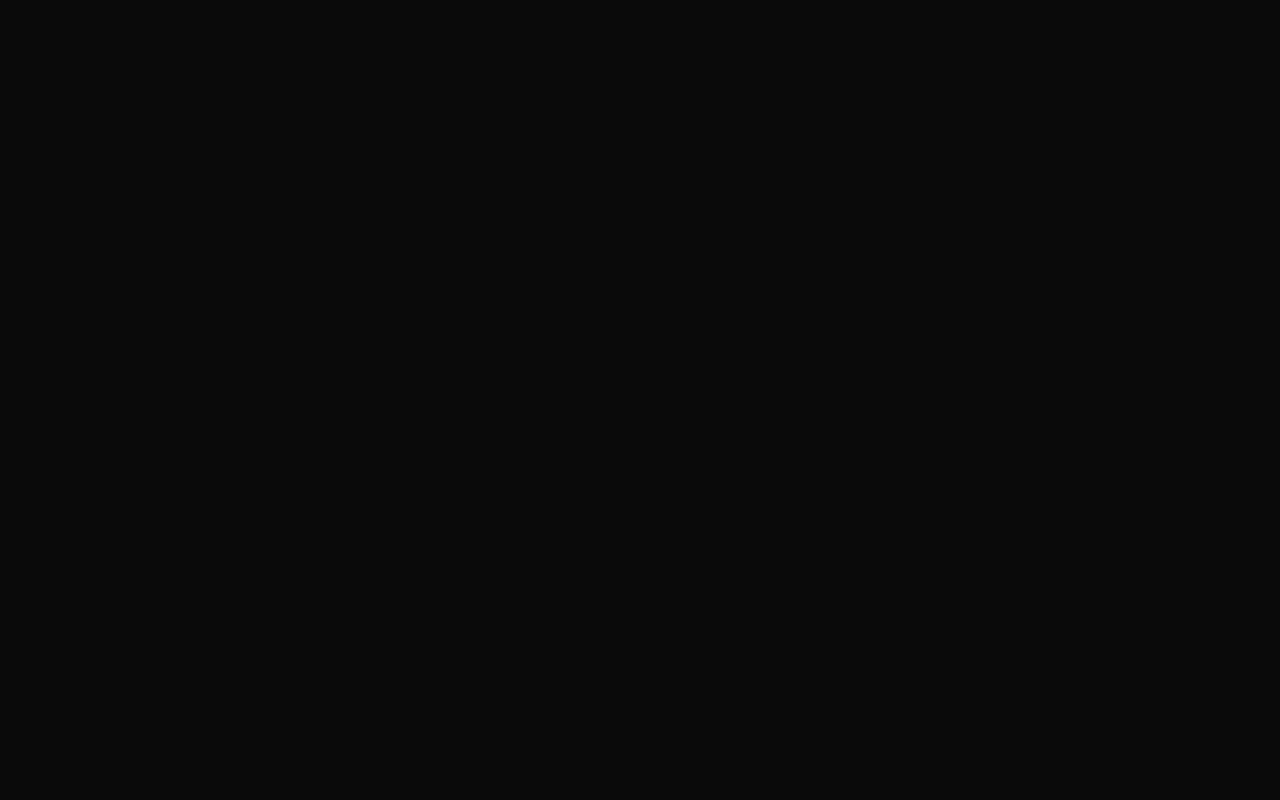
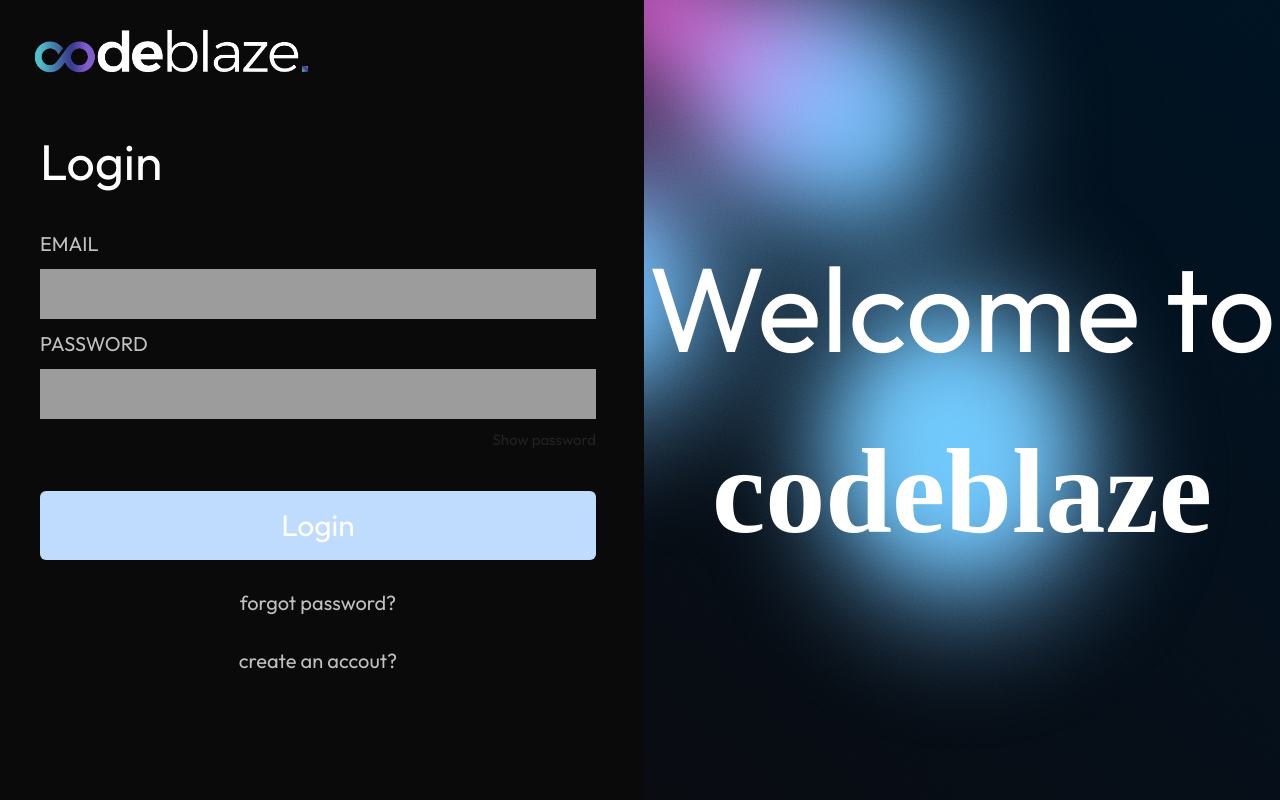
Before and after one commit to phoenix1004-dev/codeblaze, a React (Create React App) app: page /login in a window 1280 px wide. Before the commit this address had no page. Built offline with nearby package versions, Linux system fonts and the light colour scheme; a web font is replaced by a local one.

Commit message:
make login & signup page

```diff
--- a/src/App.tsx
+++ b/src/App.tsx
@@ -6,6 +6,8 @@
 import "./App.css";
 import Disclaimer from "./pages/Disclaimer";
 import Cookie from "./pages/Cookie";
+import Login from "./pages/Login";
+import Signup from "./pages/Signup";
 
 function App() {
   return (
@@ -15,6 +17,8 @@
       <Route path="/term" element={<Term />} />
       <Route path="/disclaimer" element={<Disclaimer />} />
       <Route path="/cookie" element={<Cookie />} />
+      <Route path="/login" element={<Login />} />
+      <Route path="/signup" element={<Signup />} />
     </Routes>
   );
 }
--- a/src/components/GradientBg/index.tsx
+++ b/src/components/GradientBg/index.tsx
@@ -2,10 +2,7 @@
 
 const GradientEffect = () => {
   return (
-    <div
-      className="gradient-bg"
-      style={{ position: "absolute", width: "100%" }}
-    >
+    <div className="gradient-bg">
       <svg
         viewBox="0 0 100vw 100vw"
         xmlns="http://www.w3.org/2000/svg"
--- a/src/components/Nav/FixedNav/SubMenu.tsx
+++ b/src/components/Nav/FixedNav/SubMenu.tsx
@@ -9,7 +9,7 @@
             className="framer-bnygp framer-lsiydu framer-v-lsiydu framer-86q8yf bg-[var(--token-dfd29766-9b54-40dd-9398-e62b74c1aefb,rgb(34,34,34))] rounded-[8px]"
             data-framer-name="Button State 1"
             data-highlight="true"
-            href="https://tiborbregman.lemonsqueezy.com/buy/7ba08e30-c822-47b8-8af9-9909fc8aeb50"
+            href="./login"
             target="_blank"
             rel="noopener noreferrer"
           >
--- a/src/components/Nav/ToggleNav/SubMenu.tsx
+++ b/src/components/Nav/ToggleNav/SubMenu.tsx
@@ -13,7 +13,7 @@
             className="framer-hhOXC framer-1qihf93 framer-v-1qihf93 framer-9ti88g bg-[var(--token-dfd29766-9b54-40dd-9398-e62b74c1aefb,rgb(34,34,34))] rounded-[8px]"
             data-framer-name="Button State 1"
             data-highlight="true"
-            href="https://tiborbregman.lemonsqueezy.com/buy/7ba08e30-c822-47b8-8af9-9909fc8aeb50"
+            href="./login"
             target="_blank"
             rel="noopener noreferrer"
           >
--- a/src/index.css
+++ b/src/index.css
@@ -58,8 +58,8 @@
 }
 
 .gradient-bg {
-  width: 100vw;
-  height: 100vh;
+  width: 100%;
+  height: 100%;
   position: relative;
   overflow: hidden;
   background: linear-gradient(40deg, rgb(8, 10, 15), rgb(0, 17, 32));
--- /dev/null
+++ b/src/pages/Login.tsx
@@ -0,0 +1,64 @@
+import { codeblaze2 } from "../assets/image";
+import GradientEffect from "../components/GradientBg";
+
+const Login = () => {
+  return (
+    <div className="w-screen h-screen grid grid-cols-2 gap-2">
+      <div className="h-full content-center relative">
+        <img
+          className="absolute top-5 left-5 w-[150px] sm:w-[300px]"
+          src={codeblaze2}
+          alt="logo"
+        />
+        <div className="px-3 sm:px-10">
+          <h1 className="text-[30px] sm:text-[50px] text-white pb-[30px] font-outfit">
+            Login
+          </h1>
+          <p className="text-[#c0c0c0] text-[15px] sm:text-[20px] pb-[10px] font-outfit">
+            EMAIL
+          </p>
+          <input className="w-full bg-[#9c9c9c] text-[15px] sm:text-[20px] h-[30px] sm:h-[50px] px-[15px] mb-[10px] font-outfit" />
+          <p className="text-[#c0c0c0] text-[20px] pb-[10px] font-outfit">
+            PASSWORD
+          </p>
+          <input
+            className="w-full bg-[#9c9c9c] text-[15px] sm:text-[20px] h-[30px] sm:h-[50px] px-[15px] mb-[10px] font-outfit"
+            type="password"
+          />
+          <p className="text-end text-[#222222] text-[10px] sm:text-[15px]">
+            Show password
+          </p>
+          <button className="bg-blue-200 w-full text-white text-[20px] sm:text-[30px] py-1 sm:py-3 mt-10 rounded-md font-outfit">
+            Login
+          </button>
+          <p className="text-center mt-7">
+            <a href="./#" className="text-[#c0c0c0] text-[15px] sm:text-[20px]">
+              forgot password?
+            </a>
+          </p>
+          <p className="text-center mt-7">
+            <a
+              href="./signup"
+              className="text-[#c0c0c0] text-[15px] sm:text-[20px]"
+            >
+              create an accout?
+            </a>
+          </p>
+        </div>
+      </div>
+      <div className="h-full relative content-center">
+        <h1 className="text-white text-[28px] sm:text-[48px] md:text-[64px] lg:text-[80px] xl:text-[120px] text-center">
+          Welcome to{" "}
+          <span className="font-playfair">
+            <b>codeblaze</b>
+          </span>
+        </h1>
+        <div className="absolute w-full h-full top-0 right-0 z-[-10]">
+          <GradientEffect />
+        </div>
+      </div>
+    </div>
+  );
+};
+
+export default Login;
--- /dev/null
+++ b/src/pages/Signup.tsx
@@ -0,0 +1,56 @@
+import { codeblaze2 } from "../assets/image";
+import GradientEffect from "../components/GradientBg";
+
+const Signup = () => {
+  return (
+    <div className="w-screen h-screen grid grid-cols-2 gap-2">
+      <div className="h-full content-center relative">
+        <img
+          className="absolute top-5 left-5 w-[150px] sm:w-[300px]"
+          src={codeblaze2}
+          alt="logo"
+        />
+        <div className="w-full px-10">
+          <div className="w-full grid grid-cols-1 lg:grid-cols-2 lg:gap-8">
+            <div>
+              <p className="text-[#c0c0c0] text-[15px] sm:text-[20px] pb-[10px] font-outfit">
+                FIRST NAME<span className="text-red-600">*</span>
+              </p>
+              <input className="w-full bg-[#9c9c9c] text-[15px] sm:text-[20px] h-[30px] sm:h-[50px] px-[15px] mb-[10px] font-outfit" />
+            </div>
+            <div>
+              <p className="text-[#c0c0c0] text-[15px] sm:text-[20px] pb-[10px] font-outfit">
+                SECOND NAME<span className="text-red-600">*</span>
+              </p>
+              <input className="w-full bg-[#9c9c9c] text-[15px] sm:text-[20px] h-[30px] sm:h-[50px] px-[15px] mb-[10px] font-outfit" />
+            </div>
+          </div>
+          <p className="text-[#c0c0c0] text-[15px] sm:text-[20px] pb-[10px] font-outfit">
+            EMAIL<span className="text-red-600">*</span>
+          </p>
+          <input className="w-full bg-[#9c9c9c] text-[15px] sm:text-[20px] h-[30px] sm:h-[50px] px-[15px] mb-[10px] font-outfit" />
+          <p className="text-[#c0c0c0] text-[15px] sm:text-[20px] pb-[10px] font-outfit">
+            ORGANIZATION
+          </p>
+          <input className="w-full bg-[#9c9c9c] text-[15px] sm:text-[20px] h-[30px] sm:h-[50px] px-[15px] mb-[10px] font-outfit" />
+          <button className="bg-blue-200 w-full text-white text-[20px] sm:text-[30px] py-1 sm:py-3 mt-10 rounded-md font-outfit">
+            Sign Up
+          </button>
+        </div>
+      </div>
+      <div className="h-full relative content-center">
+        <h1 className="text-white text-[28px] sm:text-[48px] md:text-[64px] lg:text-[80px] xl:text-[120px] text-center">
+          Welcome to{" "}
+          <span className="font-playfair">
+            <b>codeblaze</b>
+          </span>
+        </h1>
+        <div className="absolute w-full h-full top-0 right-0 z-[-10]">
+          <GradientEffect />
+        </div>
+      </div>
+    </div>
+  );
+};
+
+export default Signup;
```
